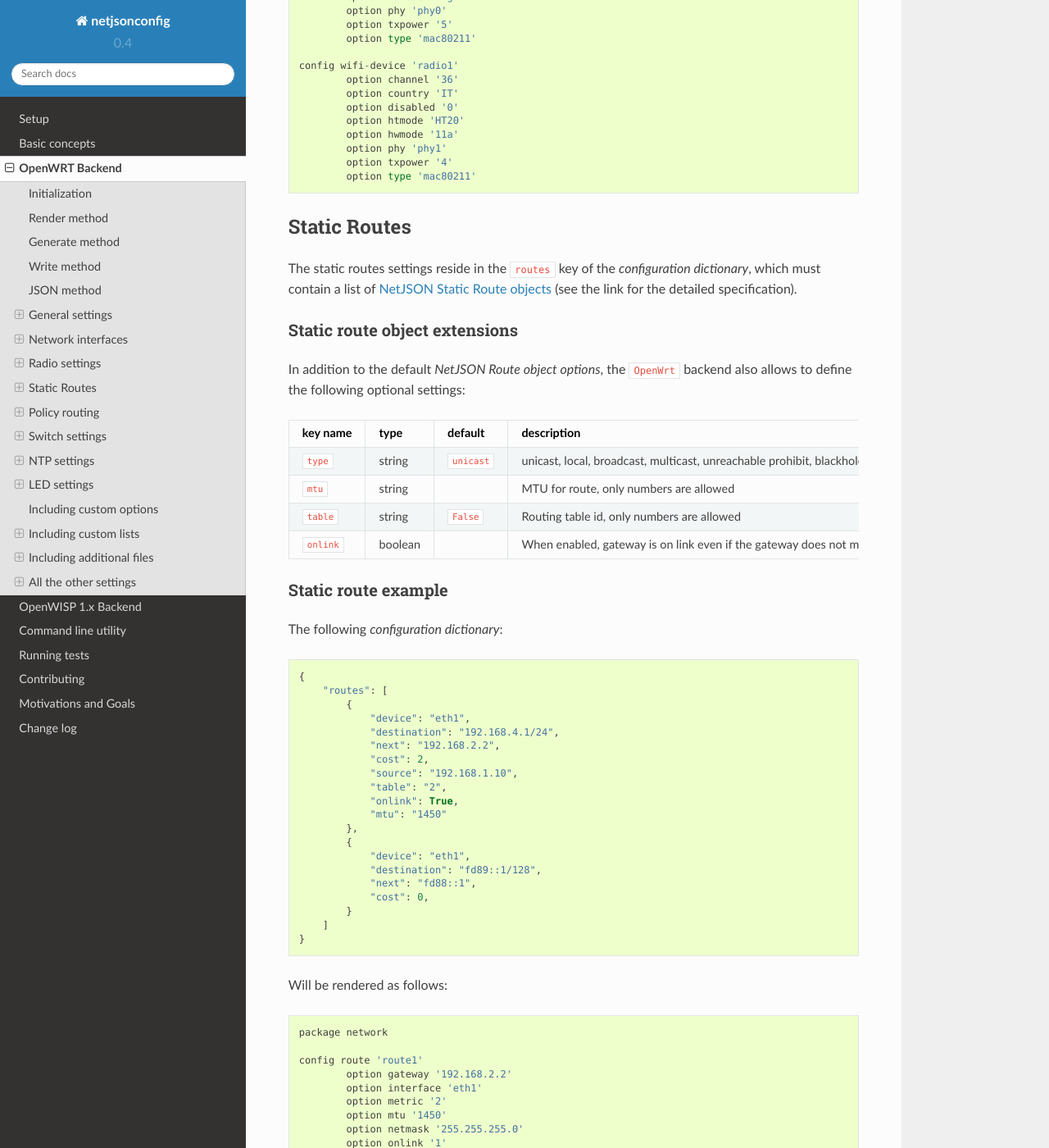
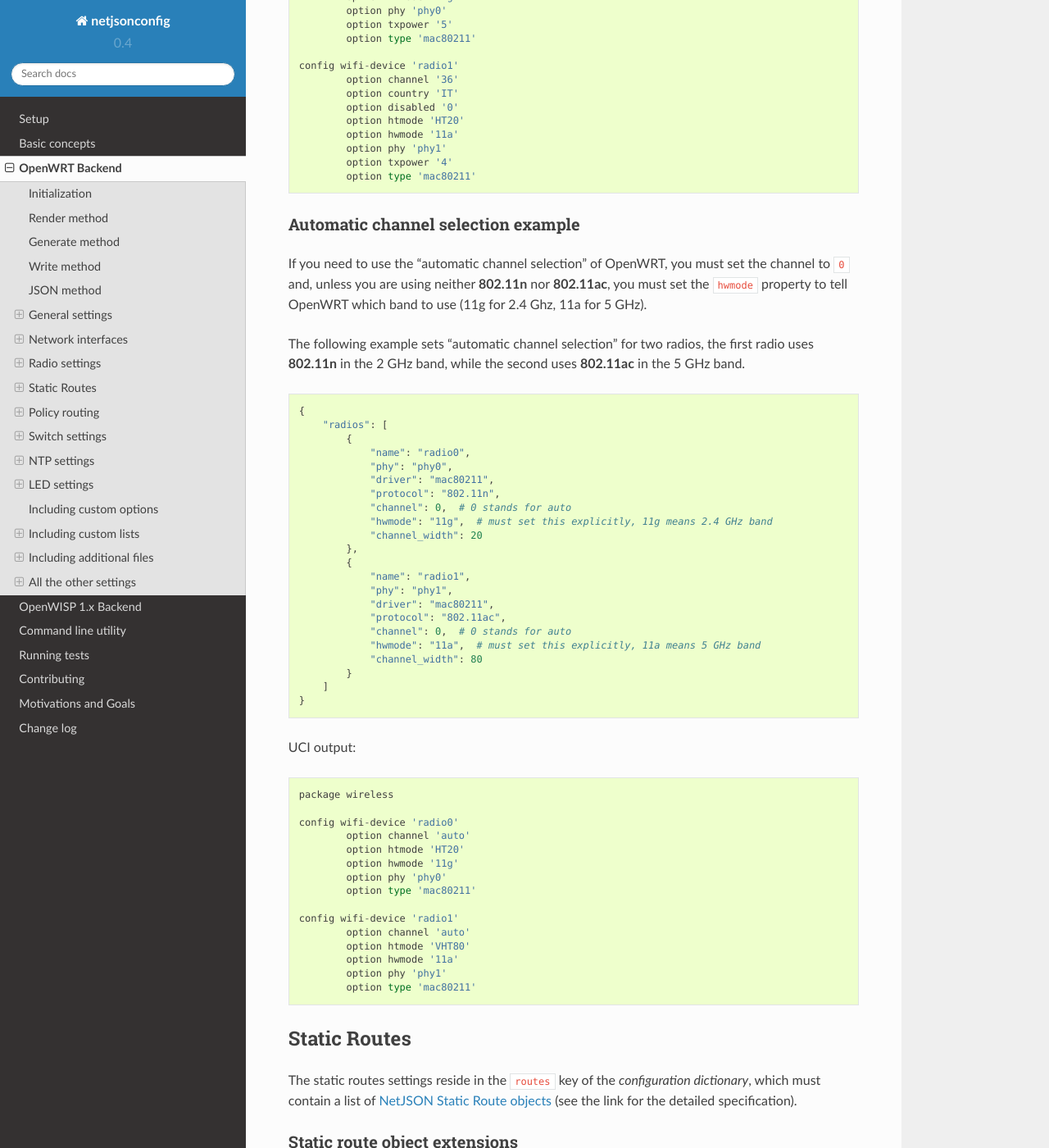
Before and after one commit to openwisp/netjsonconfig, a Sphinx documentation site: the page built from docs/source/backends/openwrt.rst, in a window 1280 px wide and 1400 px high, scrolled down 15370 px. Shown: the whole window at 82% size. Built offline with Sphinx 7.4.7 and the Read the Docs theme 2.0.0, drawn with Linux system fonts in a browser that asks for light colours.

Commit message:
[docs] Added OpenWRT "Automatic channel selection example"

```diff
--- a/docs/source/backends/openwrt.rst
+++ b/docs/source/backends/openwrt.rst
@@ -825,6 +825,60 @@ Will be rendered as follows::
             option txpower '4'
             option type 'mac80211'
 
+Automatic channel selection example
+~~~~~~~~~~~~~~~~~~~~~~~~~~~~~~~~~~~
+
+If you need to use the "automatic channel selection" of OpenWRT, you must set
+the channel to ``0`` and, unless you are using neither **802.11n** nor **802.11ac**,
+you must set the ``hwmode`` property to tell OpenWRT which band to use
+(11g for 2.4 Ghz, 11a for 5 GHz).
+
+The following example sets "automatic channel selection" for two radios, the first radio uses
+**802.11n** in the 2 GHz band, while the second uses **802.11ac** in the 5 GHz band.
+
+.. code-block:: python
+
+    {
+        "radios": [
+            {
+                "name": "radio0",
+                "phy": "phy0",
+                "driver": "mac80211",
+                "protocol": "802.11n",
+                "channel": 0,  # 0 stands for auto
+                "hwmode": "11g",  # must set this explicitly, 11g means 2.4 GHz band
+                "channel_width": 20
+            },
+            {
+                "name": "radio1",
+                "phy": "phy1",
+                "driver": "mac80211",
+                "protocol": "802.11ac",
+                "channel": 0,  # 0 stands for auto
+                "hwmode": "11a",  # must set this explicitly, 11a means 5 GHz band
+                "channel_width": 80
+            }
+        ]
+    }
+
+UCI output::
+
+    package wireless
+
+    config wifi-device 'radio0'
+            option channel 'auto'
+            option htmode 'HT20'
+            option hwmode '11g'
+            option phy 'phy0'
+            option type 'mac80211'
+
+    config wifi-device 'radio1'
+            option channel 'auto'
+            option htmode 'VHT80'
+            option hwmode '11a'
+            option phy 'phy1'
+            option type 'mac80211'
+
 Static Routes
 -------------
 
```
